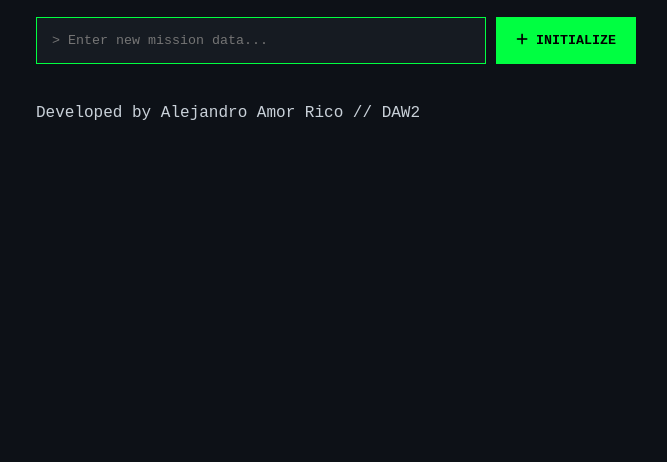
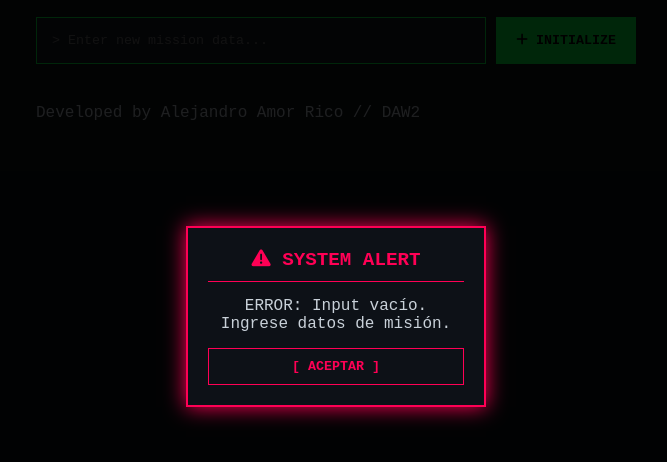
Before and after one commit to AlexSfc04/CYBER_TASK, a plain HTML site: page index.html in a window 1280 px wide. Both pictures are taken after a click on the button "INITIALIZE". Shown: the part 84-546 px from the top of the page, without its empty margins (304-971 px from the left). Drawn offline with Linux system fonts and the light colour scheme.

Commit message:
change alert

```diff
--- a/app.js
+++ b/app.js
@@ -36,10 +36,33 @@ const renderTasks = () => {
     saveToLocal();
 };
 
+// --- Lógica del Modal Personalizado ---
+const modal = document.getElementById('customModal');
+const modalText = document.getElementById('modalText');
+
+function showModal(message) {
+    modalText.innerText = message;
+    modal.style.display = 'flex'; // Hacemos visible el modal
+}
+
+function closeModal() {
+    modal.style.display = 'none'; // Ocultamos el modal
+}
+
+// Cerramos el modal si hacen clic fuera de la cajita (en el fondo oscuro)
+window.onclick = function(event) {
+    if (event.target === modal) {
+        closeModal();
+    }
+}
+
+// --- Modificamos la función addTask para usar el nuevo modal ---
 const addTask = () => {
     const text = taskInput.value.trim();
+
     if (text === '') {
-        alert("ERROR: Input vacío.");
+        // AQUÍ ESTÁ EL CAMBIO: Usamos showModal en vez de alert
+        showModal("ERROR: Input vacío. Ingrese datos de misión.");
         return;
     }
 
--- a/index.html
+++ b/index.html
@@ -25,8 +25,15 @@
         <footer>
             <p>Developed by Alejandro Amor Rico // DAW2</p>
         </footer>
+        <div id="customModal" class="modal-overlay">
+    <div class="modal-box">
+        <div class="modal-header">
+            <i class="fas fa-exclamation-triangle"></i> SYSTEM ALERT
         </div>
-
+        <p id="modalText">Mensaje del sistema...</p>
+        <button onclick="closeModal()">[ ACEPTAR ]</button>
+    </div>
+        </div>
         <script src="app.js"></script>
 </body>
 </html>
--- a/styles.css
+++ b/styles.css
@@ -101,6 +101,58 @@ ul {
     color: black;
 }
 
+/* --- Estilos de la Ventana Emergente (Modal) --- */
+
+/* El fondo oscuro que cubre toda la pantalla */
+.modal-overlay {
+    position: fixed;
+    top: 0;
+    left: 0;
+    width: 100%;
+    height: 100%;
+    background: rgba(0, 0, 0, 0.85); /* Fondo casi negro transparente */
+    display: none; /* Oculto por defecto */
+    justify-content: center;
+    align-items: center;
+    z-index: 1000; /* Para que quede encima de todo */
+}
+
+/* La cajita del mensaje */
+.modal-box {
+    background: #0d1117;
+    border: 2px solid #ff0055; /* Borde rojo/rosa de error */
+    box-shadow: 0 0 20px #ff0055; /* Resplandor rojo */
+    padding: 20px;
+    width: 300px;
+    text-align: center;
+    font-family: 'Courier New', Courier, monospace;
+    color: #c9d1d9;
+}
+
+.modal-header {
+    color: #ff0055;
+    font-size: 1.2rem;
+    font-weight: bold;
+    margin-bottom: 15px;
+    text-transform: uppercase;
+    border-bottom: 1px solid #ff0055;
+    padding-bottom: 10px;
+}
+
+/* El botón de cerrar dentro del modal */
+.modal-box button {
+    background: transparent;
+    border: 1px solid #ff0055;
+    color: #ff0055;
+    margin-top: 15px;
+    width: 100%;
+}
+
+.modal-box button:hover {
+    background: #ff0055;
+    color: white;
+}
+
 @media (max-width: 480px) {
     .input-group {
         flex-direction: column;
```
